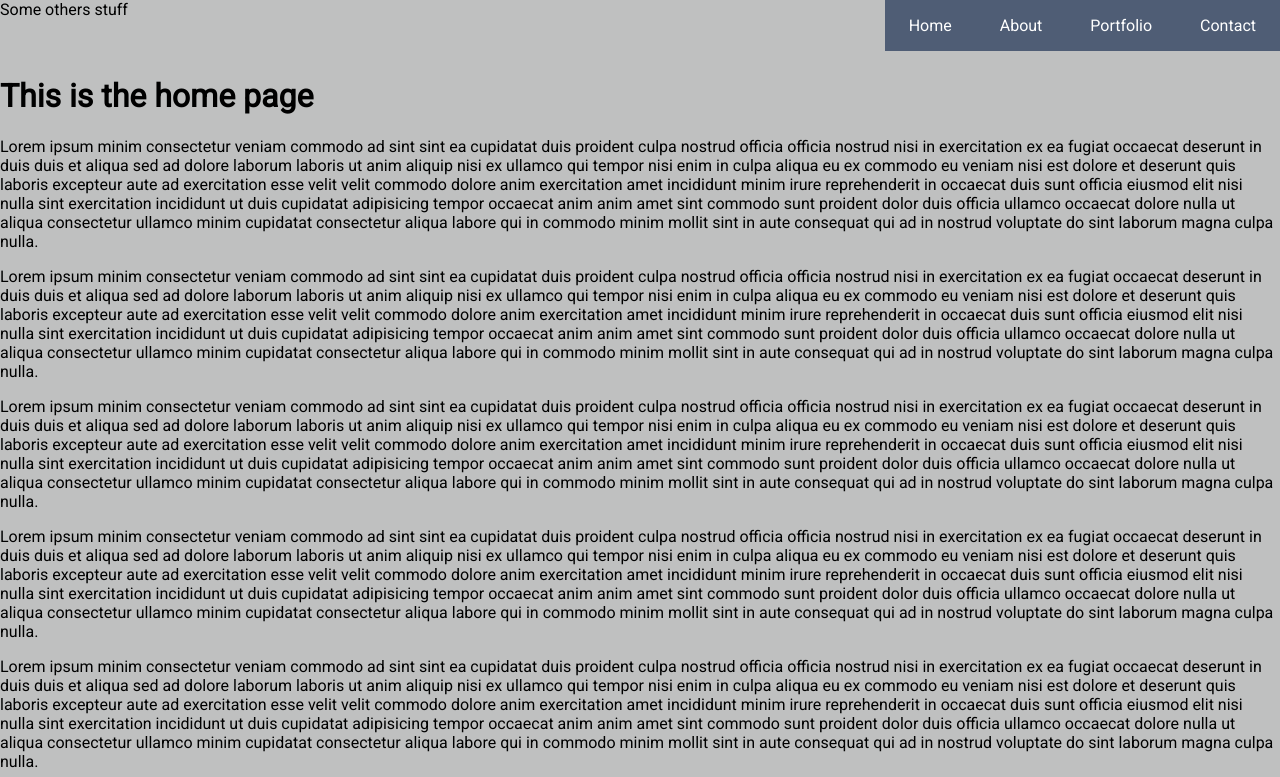
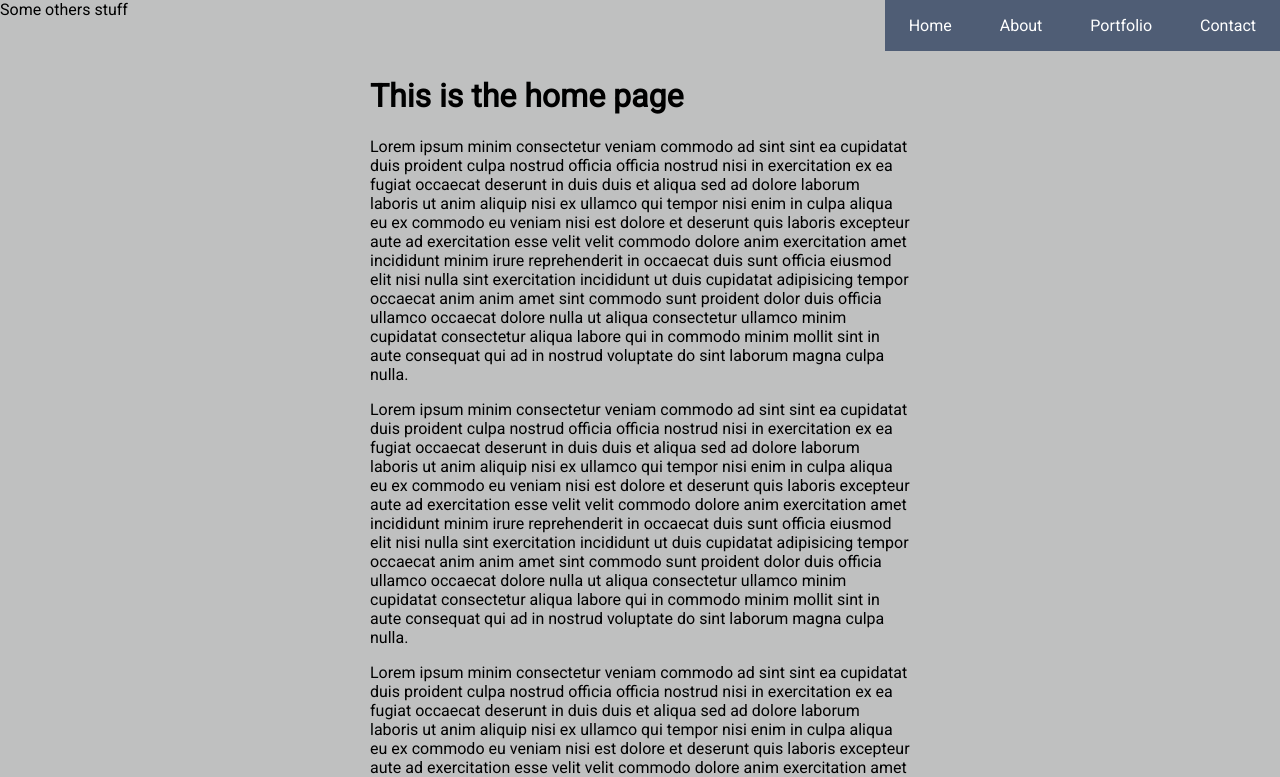
Before and after one commit to jwu910/jwu910.github.io, a React app: page / in a window 1280 px wide. Shown: the top 777 px of the page. Built offline with nearby package versions, Linux system fonts and the light colour scheme.

Commit message:
Add wrapper div to home

```diff
--- a/src/Home.js
+++ b/src/Home.js
@@ -8,6 +8,7 @@ class Home extends React.Component {
   render() {
     return (
       <div className="home-container">
+        <div className="wrap">
           <h1>This is the home page</h1>
           <p>
             Lorem ipsum minim consectetur veniam commodo ad sint sint ea cupidatat duis proident culpa nostrud officia officia nostrud nisi in exercitation ex ea fugiat occaecat deserunt in duis duis et aliqua sed ad dolore laborum laboris ut anim aliquip nisi ex ullamco qui tempor nisi enim in culpa aliqua eu ex commodo eu veniam nisi est dolore et deserunt quis laboris excepteur aute ad exercitation esse velit velit commodo dolore anim exercitation amet incididunt minim irure reprehenderit in occaecat duis sunt officia eiusmod elit nisi nulla sint exercitation incididunt ut duis cupidatat adipisicing tempor occaecat anim anim amet sint commodo sunt proident dolor duis officia ullamco occaecat dolore nulla ut aliqua consectetur ullamco minim cupidatat consectetur aliqua labore qui in commodo minim mollit sint in aute consequat qui ad in nostrud voluptate do sint laborum magna culpa nulla.
@@ -24,7 +25,7 @@ class Home extends React.Component {
           <p>
             Lorem ipsum minim consectetur veniam commodo ad sint sint ea cupidatat duis proident culpa nostrud officia officia nostrud nisi in exercitation ex ea fugiat occaecat deserunt in duis duis et aliqua sed ad dolore laborum laboris ut anim aliquip nisi ex ullamco qui tempor nisi enim in culpa aliqua eu ex commodo eu veniam nisi est dolore et deserunt quis laboris excepteur aute ad exercitation esse velit velit commodo dolore anim exercitation amet incididunt minim irure reprehenderit in occaecat duis sunt officia eiusmod elit nisi nulla sint exercitation incididunt ut duis cupidatat adipisicing tempor occaecat anim anim amet sint commodo sunt proident dolor duis officia ullamco occaecat dolore nulla ut aliqua consectetur ullamco minim cupidatat consectetur aliqua labore qui in commodo minim mollit sint in aute consequat qui ad in nostrud voluptate do sint laborum magna culpa nulla.
           </p>
-
+        </div>
       </div>
     );
   }
--- /dev/null
+++ b/src/css/_home.scss
@@ -0,0 +1,5 @@
+.wrap {
+  margin: 0 auto 90px;
+  max-width: 540px;
+  padding: 0 16px;
+}
--- a/src/css/main.scss
+++ b/src/css/main.scss
@@ -17,5 +17,6 @@ body {
 
   // Import component styling
   @import "header";
+  @import "home";
   @import "navbar";
 }
```
Lines whose indentation alone changed are shown as unchanged.
